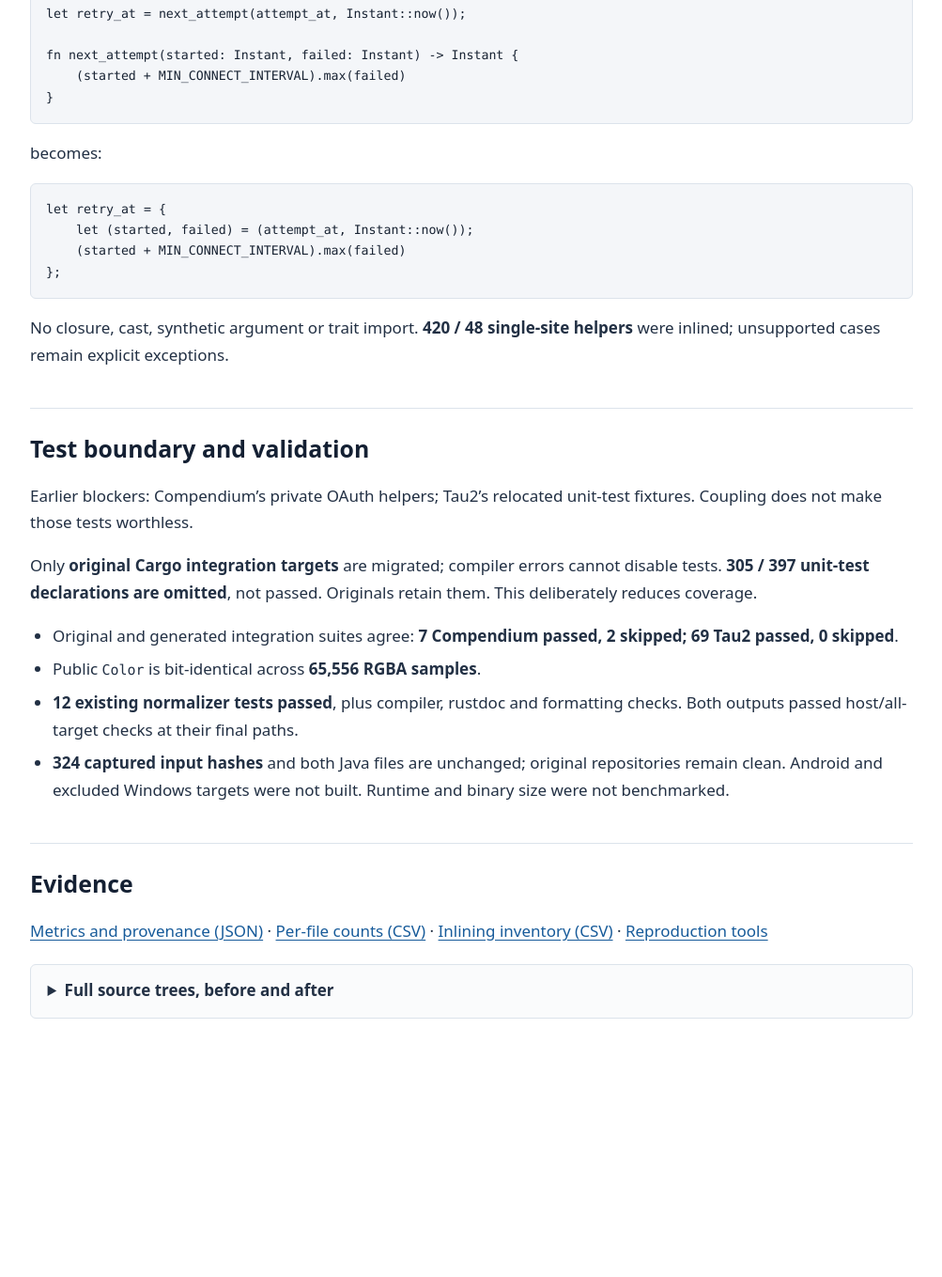
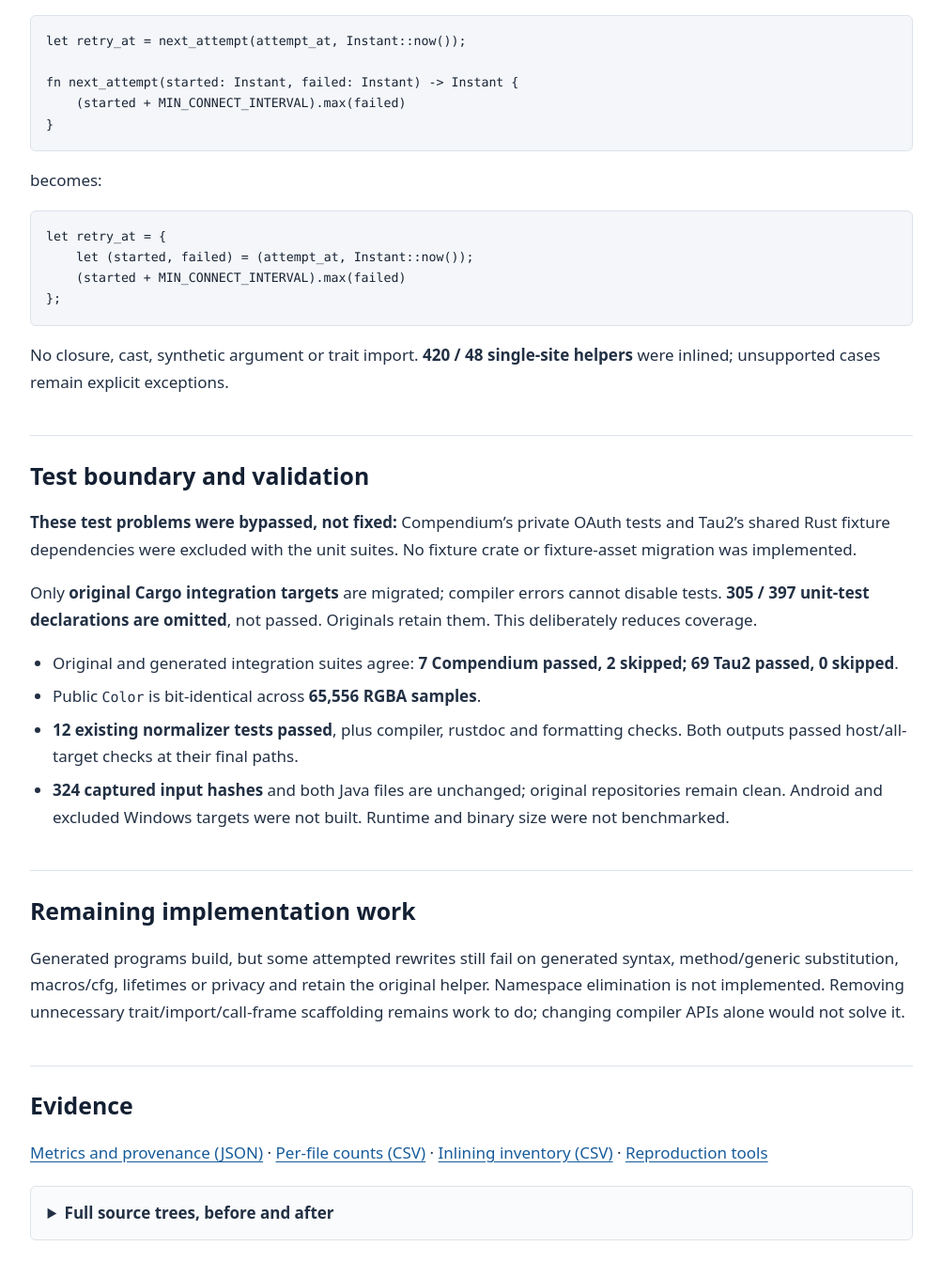
Before and after one commit to xpjb/xpjb.github.io, a Jekyll site: the page built from blog/rust-normalization-tau2-compendium.md, in a window 1280 px wide and 1400 px high, scrolled down 891 px. Shown: the top 1359 px of the window at 94% size, without its empty margins (138-1141 px from the left). Built offline with Jekyll 4.4.1, drawn with Linux system fonts in a browser that asks for light colours; before the commit the page ends 2055 px from its top, so only the background shows below that; some of the changed text lies outside the part shown.

Commit message:
Clarify test migration was bypassed and production scaffolding remains unresolved

```diff
--- a/blog/rust-normalization-tau2-compendium.md
+++ b/blog/rust-normalization-tau2-compendium.md
@@ -11,7 +11,7 @@ permalink: /blog/rust-normalization-tau2-compendium/
 
 # Rust normalization: Compendium and Tau2
 
-**Shorter outputs, but not less production code.** Unit suites are excluded; production counts remain separate.
+**Production reduction and unit-test migration remain unresolved.** Smaller totals include omitted unit suites, not a smaller production program.
 
 ## One source comparison
 
@@ -49,7 +49,7 @@ No closure, cast, synthetic argument or trait import. **420 / 48 single-site hel
 
 ## Test boundary and validation
 
-Earlier blockers: Compendium’s private OAuth helpers; Tau2’s relocated unit-test fixtures. Coupling does not make those tests worthless.
+**These test problems were bypassed, not fixed:** Compendium’s private OAuth tests and Tau2’s shared Rust fixture dependencies were excluded with the unit suites. No fixture crate or fixture-asset migration was implemented.
 
 Only **original Cargo integration targets** are migrated; compiler errors cannot disable tests. **305 / 397 unit-test declarations are omitted**, not passed. Originals retain them. This deliberately reduces coverage.
 
@@ -57,6 +57,10 @@ Only **original Cargo integration targets** are migrated; compiler errors cannot
 - Public `Color` is bit-identical across **65,556 RGBA samples**.
 - **12 existing normalizer tests passed**, plus compiler, rustdoc and formatting checks. Both outputs passed host/all-target checks at their final paths.
 - **324 captured input hashes** and both Java files are unchanged; original repositories remain clean. Android and excluded Windows targets were not built. Runtime and binary size were not benchmarked.
+
+## Remaining implementation work
+
+Generated programs build, but some attempted rewrites still fail on generated syntax, method/generic substitution, macros/cfg, lifetimes or privacy and retain the original helper. Namespace elimination is not implemented. Removing unnecessary trait/import/call-frame scaffolding remains work to do; changing compiler APIs alone would not solve it.
 
 ## Evidence
 
```
Also changed, not shown: assets/experiments/rust-normalization/metrics.json, 1 other file.
